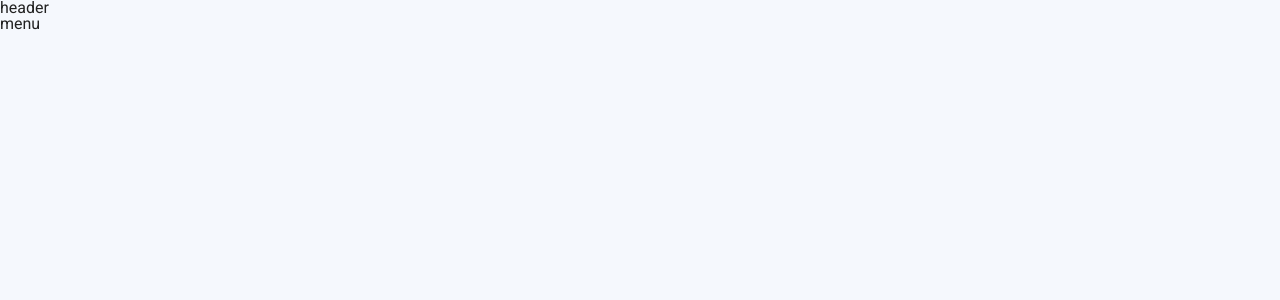
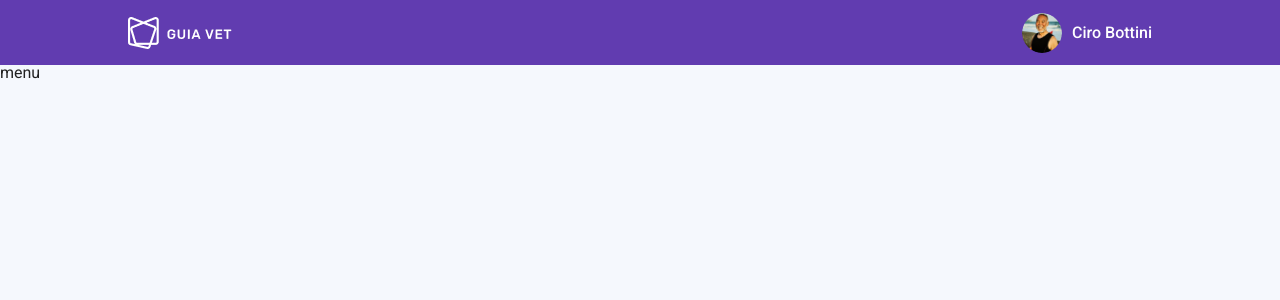
Before and after one commit to johnnsantos/my-vet, a React (Create React App) app: page / in a window 1280 px wide. Shown: the top 300 px of the page. Built offline with nearby package versions, Linux system fonts and the light colour scheme.

Commit message:
feat: creating dashboard header

```diff
--- a/src/components/Dashboard/DashboardHeader/index.jsx
+++ b/src/components/Dashboard/DashboardHeader/index.jsx
@@ -1,6 +1,26 @@
+import { Header } from "./style"
+import logoHeader from '../../../assets/images/Header/logoHeader.png'
+import avatar from '../../../assets/images/Header/avatar.png'
+import { Avatar } from "@material-ui/core"
+
 const DashboardHeader = () => {
 	return (
-		<h1>header</h1>
+		<Header>
+			<div className='container'>
+				<a href="#">
+					<img alt='Guia Vet' src={logoHeader} />
+				</a>
+				<div className="user-profile">
+					<Avatar
+						alt="Ciro Bottini"
+						src={avatar}
+					/>
+					<span className="username">
+						Ciro Bottini
+					</span>
+				</div>
+			</div>
+		</Header>
 	)
 }
 
--- a/src/components/Dashboard/DashboardHeader/style.js
+++ b/src/components/Dashboard/DashboardHeader/style.js
@@ -0,0 +1,35 @@
+import styled from "styled-components";
+import theme from "../../../utils/theme";
+
+export const Header = styled.div`
+background-color: ${theme.header};
+min-height: 65px;
+width: 100%;
+display: flex;
+flex-flow: column nowrap;
+align-items: center;
+justify-content: center;
+
+.container {
+	max-width: 1100px;
+	width: 80%;
+	margin: 0 auto;
+	display: flex;
+	align-items: center;
+	justify-content: space-between;
+	flex-flow: row nowrap;
+
+	.user-profile {
+		display: flex;
+		flex-flow: row nowrap;
+		align-items: center;
+		justify-content: center;
+
+		.username {
+			margin-left: 10px;
+			font-weight: 500;
+			color: ${theme.fontColorLight}
+		}
+	}
+}
+`
```
Also changed, not shown: src/assets/images/Header/avatar.png (added), src/assets/images/Header/logoHeader.png (added).
